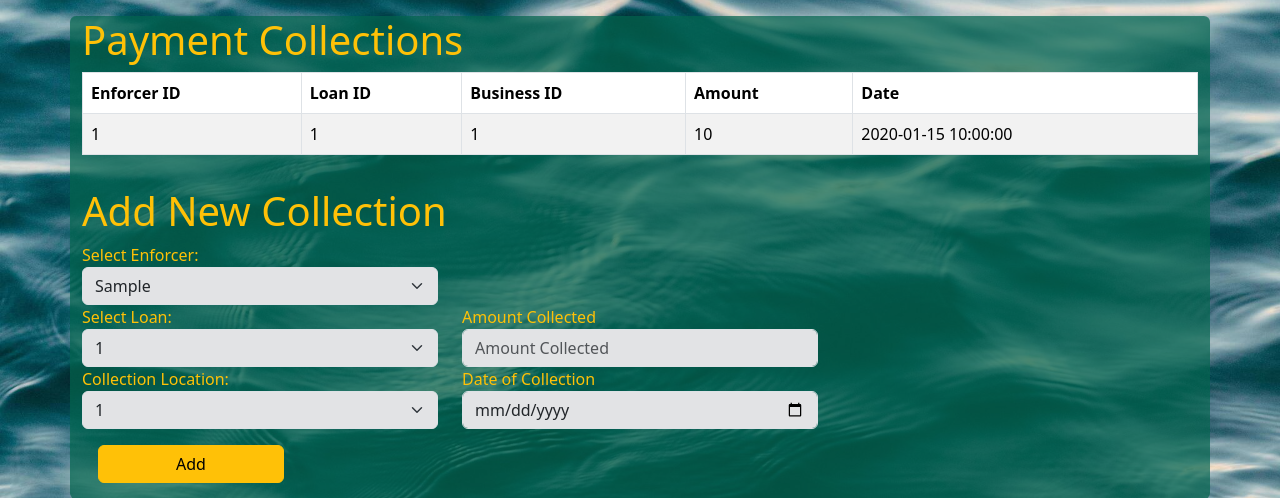
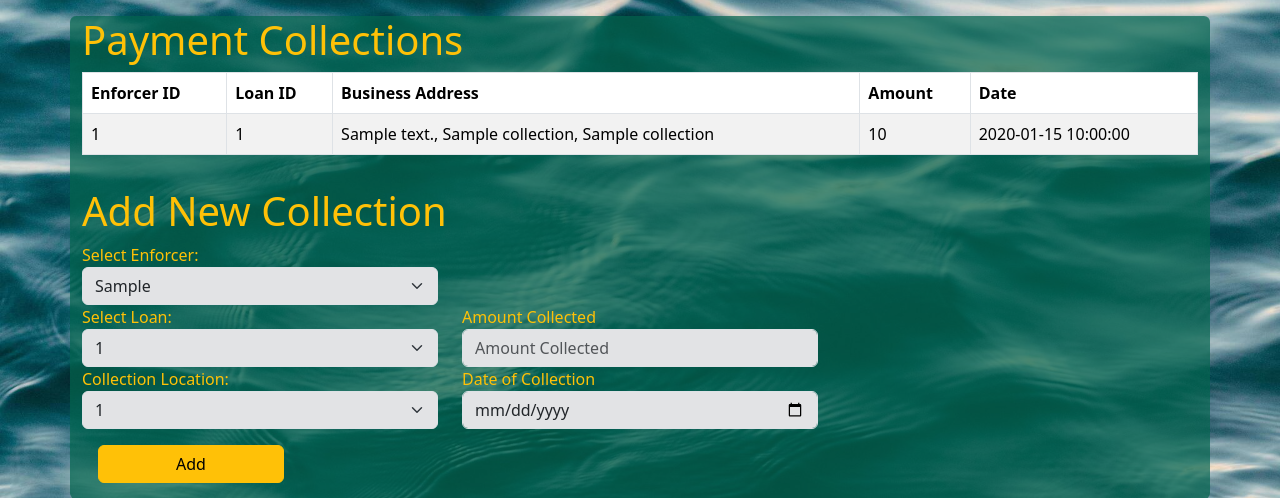
Before and after one commit to cbridgesosu/WeHeartLoanSharking, a Flask app: template templates/add_collection.j2 in a window 1280 px wide. Shown: the part 77-575 px from the top of the page. Run offline with Flask 3, Linux system fonts and the light colour scheme; the template is opened without the code that fills it: most values are stand-ins (such as "Sample title", 1, 10 or a date in 2020); some libraries are stand-ins or nearby versions.

Commit message:
replace business ID with address in Collections page

```diff
--- a/app.py
+++ b/app.py
@@ -286,7 +286,7 @@ def add_collection():
     query_Loans = 'SELECT * FROM Loans;'
     cur.execute(query_Loans)
     loans = cur.fetchall()
-    query_Collections = 'SELECT * FROM Collections;'
+    query_Collections = 'SELECT * FROM Collections INNER JOIN BusinessLocations ON Collections.businessID=BusinessLocations.businessID;'
     cur.execute(query_Collections)
     collections = cur.fetchall()
 
--- a/templates/add_collection.j2
+++ b/templates/add_collection.j2
@@ -10,7 +10,7 @@
             <tr>
                 <th>Enforcer ID</th>
                 <th>Loan ID</th>
-                <th>Business ID</th>
+                <th>Business Address</th>
                 <th>Amount</th>
                 <th>Date</th>
             </tr>
@@ -19,7 +19,7 @@
                 <tr>
                     <td>{{ collection['enforcerID'] }}</td>
                     <td>{{ collection['loanID'] }}</td>
-                    <td>{{ collection['businessID'] }}</td>
+                    <td>{{ collection['streetAddress'] }}, {{ collection['cityName'] }}, {{ collection['stateName'] }}</td>
                     <td>{{ collection['amountCollected'] }}</td>
                     <td>{{ collection['dateOfCollection'] }}</td>
                 </tr>
```
